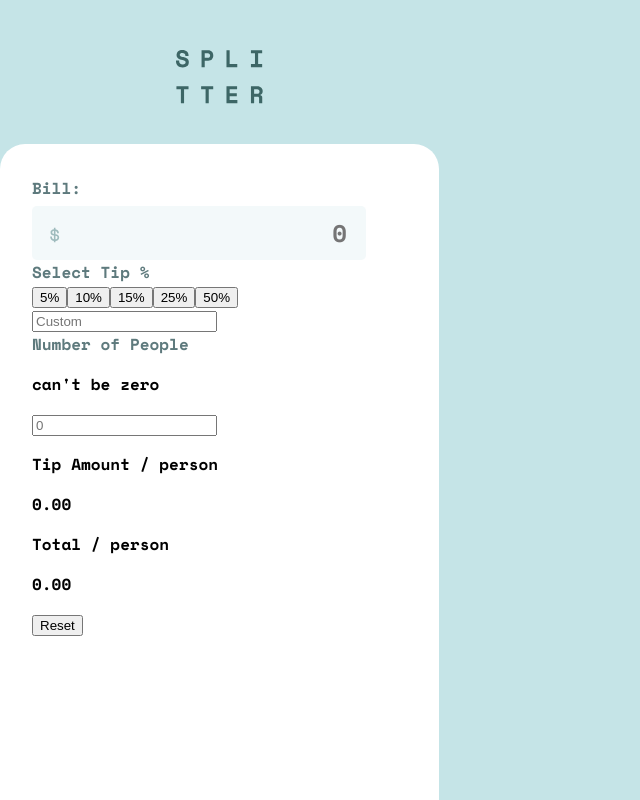
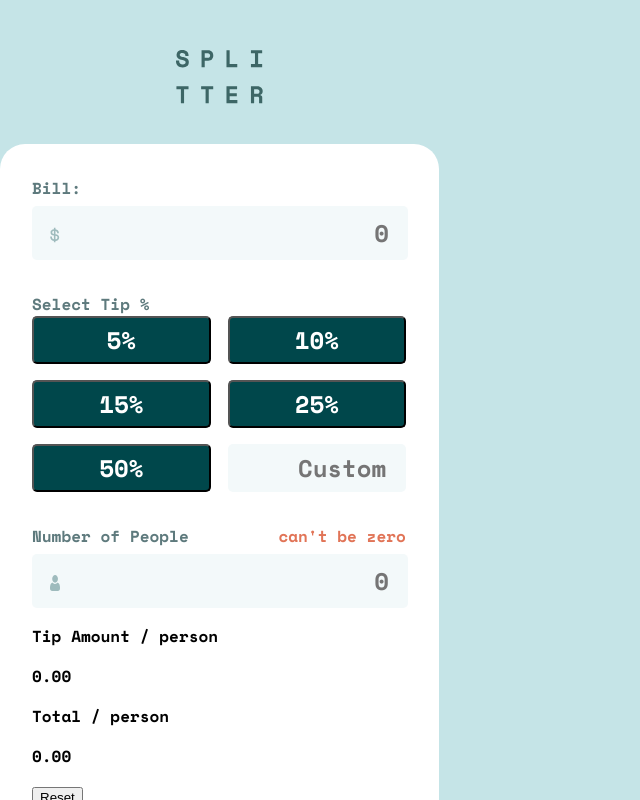
Before and after one commit to Aleqsa123/tip-calculator, a React (Create React App) app: page / in a window 1280 px wide. Shown: the top 800 px of the page, without its empty margins (0-640 px from the left). Built offline with nearby package versions, Linux system fonts and the light colour scheme.

Commit message:
add files, tip buttons and peoples amount fild finished

```diff
--- a/src/App.js
+++ b/src/App.js
@@ -39,17 +39,18 @@ const handleChangeCustom = (event) => {
             onChange={handleChangeBP}
           />
 
-        <div>
           <h2>Select Tip %</h2>
-            <button type="button" name="tip" value={5} onClick={handleChange}>5%</button>
-            <button type="button" name="tip" value={10} onClick={handleChange}>10%</button>
-            <button type="button" name="tip" value={15} onClick={handleChange}>15%</button>
-            <button type="button" name="tip" value={25} onClick={handleChange}>25%</button>
-            <button type="button" name="tip" value={50} onClick={handleChange}>50%</button>
+          <div className={styles.tipsDiv}>
+            <button className={styles.percentbtn} type="button" name="tip" value={5} onClick={handleChange}>5%</button>
+            <button className={styles.percentbtn} type="button" name="tip" value={10} onClick={handleChange}>10%</button>
+            <button className={styles.percentbtn} type="button" name="tip" value={15} onClick={handleChange}>15%</button>
+            <button className={styles.percentbtn} type="button" name="tip" value={25} onClick={handleChange}>25%</button>
+            <button className={styles.percentbtn} type="button" name="tip" value={50} onClick={handleChange}>50%</button>
 
             <input
               type="text"
               name="custom"
+              className={styles.custom}
               value={inputs.custom || ""}
               placeholder='Custom'
               onChange={handleChangeCustom}
@@ -57,17 +58,15 @@ const handleChangeCustom = (event) => {
         </div>
 
         <div>
-        <h2>Number of People</h2>
-        <p>can't be zero</p>
-          <label>
+        <h2>Number of People <span className={styles.zero}>can't be zero</span></h2>
             <input
               type="text"
               name="people"
+              className={styles.peopleamount}
               value={inputs.people || ""}
               placeholder='0'
               onChange={handleChangeBP}
             />
-          </label>
         </div>
 
         <div>
--- a/src/App.module.css
+++ b/src/App.module.css
@@ -1,4 +1,5 @@
 .mainDiv {
+  box-sizing: border-box;
   display: grid;
   justify-content: center;
   align-items: center;
@@ -15,7 +16,7 @@ form {
   height: 789px;
   border-radius: 25px 25px 0px 0px;
   background: hsla(0, 0%, 100%, 1);
-  padding: 32px;
+  padding: 0 32px 32px 32px;
 }
 
 h2 {
@@ -25,11 +26,12 @@ h2 {
   letter-spacing: 0px;
   text-align: left;
   color: hsla(186, 14%, 43%, 1);
-  margin: 0px;
+  margin: 0;
+  margin-top: 32px;
 }
 
 .billamount {
-  width: 311px;
+  width: 353px;
   height: 48px;
   flex-shrink: 0;
   border-radius: 5px;
@@ -46,3 +48,72 @@ h2 {
   padding-right: 17px;
   margin-top: 6px;
 }
+
+.tipsDiv {
+  display: grid;
+  grid-template-columns: 1fr 1fr;
+  grid-gap: 16px;
+}
+
+.percentbtn {
+  width: 178.631px;
+  height: 48px;
+  flex-shrink: 0;
+  border-radius: 5px;
+  background: #00474B;
+  color: #FFF;
+  text-align: center;
+  font-family: Space Mono;
+  font-size: 24px;
+  font-style: normal;
+  font-weight: 700;
+  line-height: normal;
+}
+
+.custom {
+  box-sizing: border-box;
+  width: 178.631px;
+  height: 48px;
+  flex-shrink: 0;
+  border-radius: 5px;
+  background: #F3F9FA;
+  color: #547878;
+  text-align: right;
+  font-family: Space Mono;
+  font-size: 24px;
+  font-style: normal;
+  font-weight: 700;
+  line-height: normal;
+  padding-right: 18px;
+  border-color: transparent;
+}
+
+.peopleamount {
+  width: 353px;
+  height: 48px;
+  flex-shrink: 0;
+  border-radius: 5px;
+  border-color: transparent;
+  background: #F3F9FA;
+  background-image: url("./../public/images/icon-person.svg");
+  background-repeat: no-repeat;
+  background-size: 10px 16px;
+  background-position: 16px 19px;
+  color: #00474B;
+  font-family: Space Mono;
+  text-align: right;
+  font-size: 24px;
+  padding-right: 17px;
+  margin-top: 6px;
+}
+
+.zero {
+  color: #E17457;
+  text-align: right;
+  font-family: Space Mono;
+  font-size: 16px;
+  font-style: normal;
+  font-weight: 700;
+  line-height: normal;
+  margin-left: 80px;
+}
```
